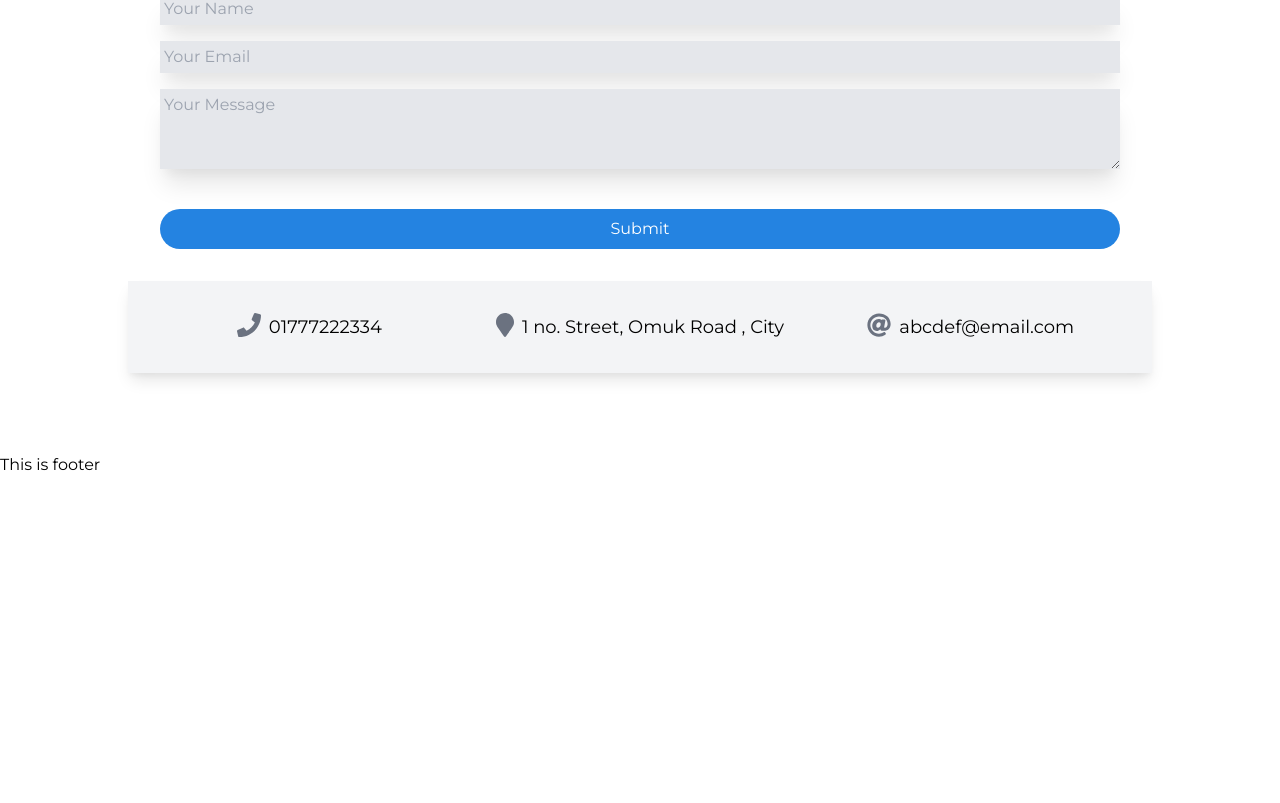
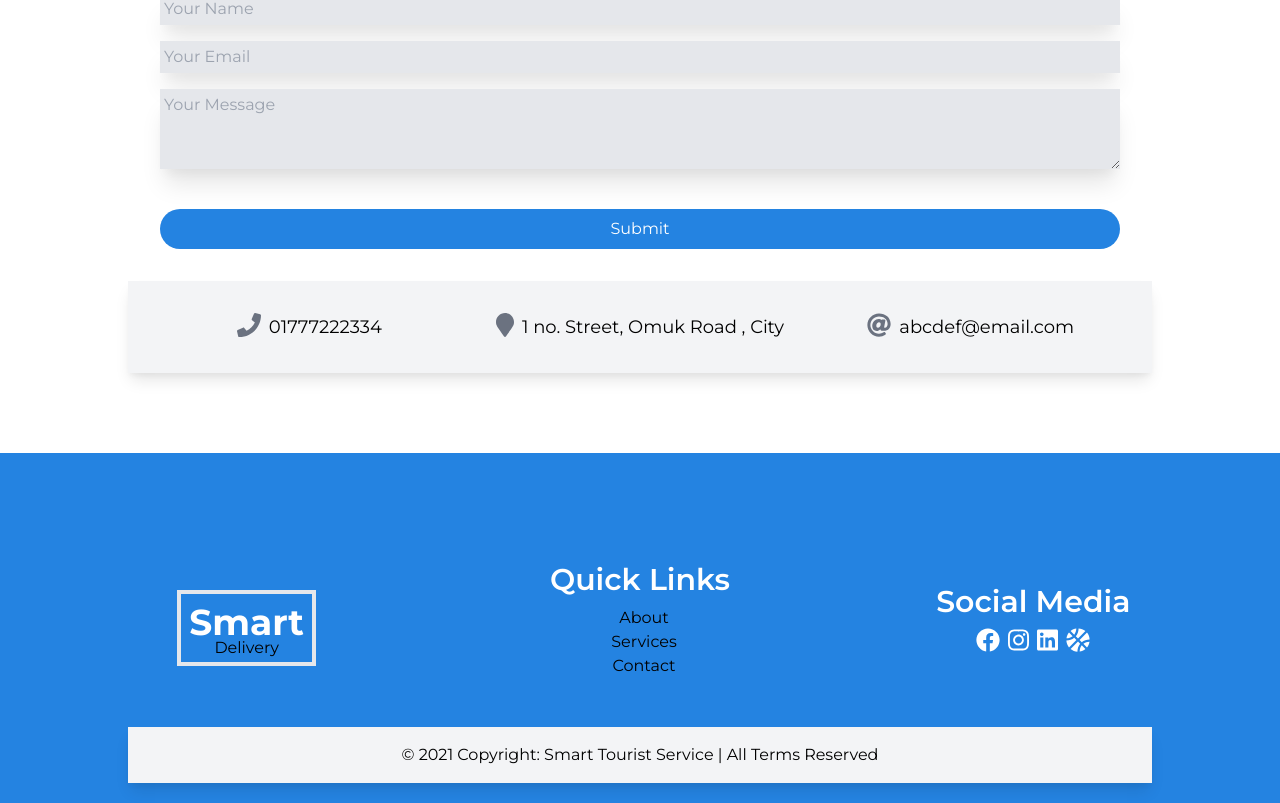
Before and after one commit to abdullahmamun1/Tourist-Service-Website-Client, a React (Create React App) app: page / in a window 1280 px wide. Shown: the part 2171-2974 px from the top of the page. Before the commit the page ends 2648 px from the top, so only its background shows below. Built offline with nearby package versions, Linux system fonts and the light colour scheme; no server answers.

Commit message:
footer added

```diff
--- a/src/App.css
+++ b/src/App.css
@@ -1,5 +1,7 @@
 *{
   font-family: 'Montserrat', sans-serif;
+  margin: 0;
+  padding: 0;
 }
 .App {
   text-align: center;
@@ -60,6 +62,9 @@
 .custom-color{
   color:#2483e1;
 }
+.custom-bg-color{
+  background-color:#2483e1;
+}
 .custom-border-color{
   border-color:#2483e1;
 }
--- a/src/App.js
+++ b/src/App.js
@@ -13,6 +13,7 @@ import PlaceOrder from './Components/PlaceOrder/PlaceOrder';
 import PrivateRoute from './Components/PrivateRoute/PrivateRoute';
 import AuthProvider from './contexts/AuthProvider';
 import Nav from './Components/Home/Header/Nav/Nav';
+import Footer from './Components/Home/Footer/Footer';
 
 function App() {
   return (
@@ -43,6 +44,7 @@ function App() {
               <Login></Login>
             </Route>
           </Switch>
+          <Footer></Footer>
         </Router>
       </AuthProvider>
     </div>
--- a/src/Components/Home/Banner/Banner.js
+++ b/src/Components/Home/Banner/Banner.js
@@ -3,7 +3,7 @@ import './banner.css';
 
 const Banner = () => {
     return (
-        <div className="banner">
+        <div className="banner" id="home">
             <div className="banner-content lg:flex lg:items-center">
                 <div className="half-width">
                     <div>
--- a/src/Components/Home/Footer/Footer.js
+++ b/src/Components/Home/Footer/Footer.js
@@ -1,10 +1,46 @@
 import React from 'react';
+import { HashLink } from 'react-router-hash-link';
+import './footer.css';
+import { FontAwesomeIcon } from '@fortawesome/react-fontawesome'
+import { faFacebook, faInstagram, faLinkedin } from '@fortawesome/free-brands-svg-icons'
+import { faBasketballBall } from '@fortawesome/free-solid-svg-icons';
 
 const Footer = () => {
     return (
-        <div>
-            <h1>This is footer</h1>
-        </div>
+        <footer className="text-center relative custom-bg-color">
+            <div className="lg:grid lg:grid-cols-3 items-center footer">
+                <div className="logo flex items-center justify-center ">
+                    <HashLink smooth to="/home#home">
+                        <p className="leading-3 px-2 py-2
+                     border-4 border-white-100 "><span className="font-bold text-4xl text-white">Smart</span> <br /> Delivery</p>
+                    </HashLink>
+                </div>
+                <div className="mb-4">
+                    <h1 className="text-3xl font-semibold text-white">Quick Links</h1>
+                    <div className="ml-2 mt-2">
+                        <HashLink to="/home#about" smooth className="hover:text-blue-700">About</HashLink><br />
+                        <HashLink to="/home#services" smooth className="hover:text-blue-700">Services</HashLink><br />
+                        <HashLink to="/home#contact" smooth className="hover:text-blue-700">Contact</HashLink>
+                    </div>
+                </div>
+                <div className="mb-4">
+                    <h1 className="text-3xl font-semibold text-white">Social Media</h1>
+                    <div className="mt-2 ml-2">
+                        <a href="/home"><FontAwesomeIcon icon={faFacebook} className="text-white mr-2 text-2xl " /></a>
+                        <a href="/home"><FontAwesomeIcon icon={faInstagram} className="text-white mr-2 text-2xl " /></a>
+                        <a href="/home"><FontAwesomeIcon icon={faLinkedin} className="text-white mr-2 text-2xl " /></a>
+                        <a href="/home"><FontAwesomeIcon icon={faBasketballBall} className="text-white mr-2 text-2xl " /></a>
+                    </div>
+                </div>
+
+            </div>
+            <div className="text-center  w-4/5 bg-gray-100 shadow-lg px-2 py-4 absolute bottom-5 left-0 right-0 mx-auto">
+                <p>
+                    &#169; 2021 Copyright: Smart Tourist Service | All Terms Reserved
+                </p>
+
+            </div>
+        </footer>
     );
 };
 
--- /dev/null
+++ b/src/Components/Home/Footer/footer.css
@@ -0,0 +1,12 @@
+.footer{
+    height: 350px;
+    padding: 20px 50px;
+
+}
+
+@media only screen and (max-width: 600px){
+    .footer{
+        height: 500px;
+    }
+
+}
--- a/src/Components/Home/Header/Nav/Nav.js
+++ b/src/Components/Home/Header/Nav/Nav.js
@@ -10,10 +10,10 @@ const Nav = () => {
         <div className="nav">
             <nav>
                 <div className="logo">
-                    <Link to="/home">
+                    <HashLink smooth to="/home#home">
                         <p className="leading-3 px-2 py-2
                      custom-border"><span className="font-bold text-2xl custom-color">Smart</span> <br /> Delivery</p>
-                    </Link>
+                    </HashLink>
                 </div>
                 <ul>
                     <li><Link to="/home">Home</Link></li>
@@ -26,7 +26,7 @@ const Nav = () => {
                 </ul>
                 <div >
                     {user.email && <small className="display-name">{user.displayName}</small>}
-                    {user.email ? <button className="custom-btn" onClick={logOut}>Logout</button> : <Link className="custom-btn " style={{ "text-decoration": "none" }} to="/login">Login</Link>}
+                    {user.email ? <button className="custom-btn" onClick={logOut}>Logout</button> : <Link className="custom-btn" style={{ "text-decoration": "none" }} to="/login">Login</Link>}
                 </div>
 
             </nav>
--- a/src/Components/Home/Home.js
+++ b/src/Components/Home/Home.js
@@ -1,9 +1,8 @@
 import React from 'react';
-import Contact from '../Contact/Contact';
+import Contact from './Contact/Contact'
 import Services from '../Services/Services';
 import About from './About/About';
 import Banner from './Banner/Banner';
-import Footer from './Footer/Footer';
 
 const Home = () => {
     return (
@@ -12,7 +11,6 @@ const Home = () => {
             <About></About>
             <Services></Services>
             <Contact></Contact>
-            <Footer></Footer>
         </div>
     );
 };
```
Also changed, not shown: src/Components/Home/Contact/Contact.js (renamed from src/Components/Contact/Contact.js).
